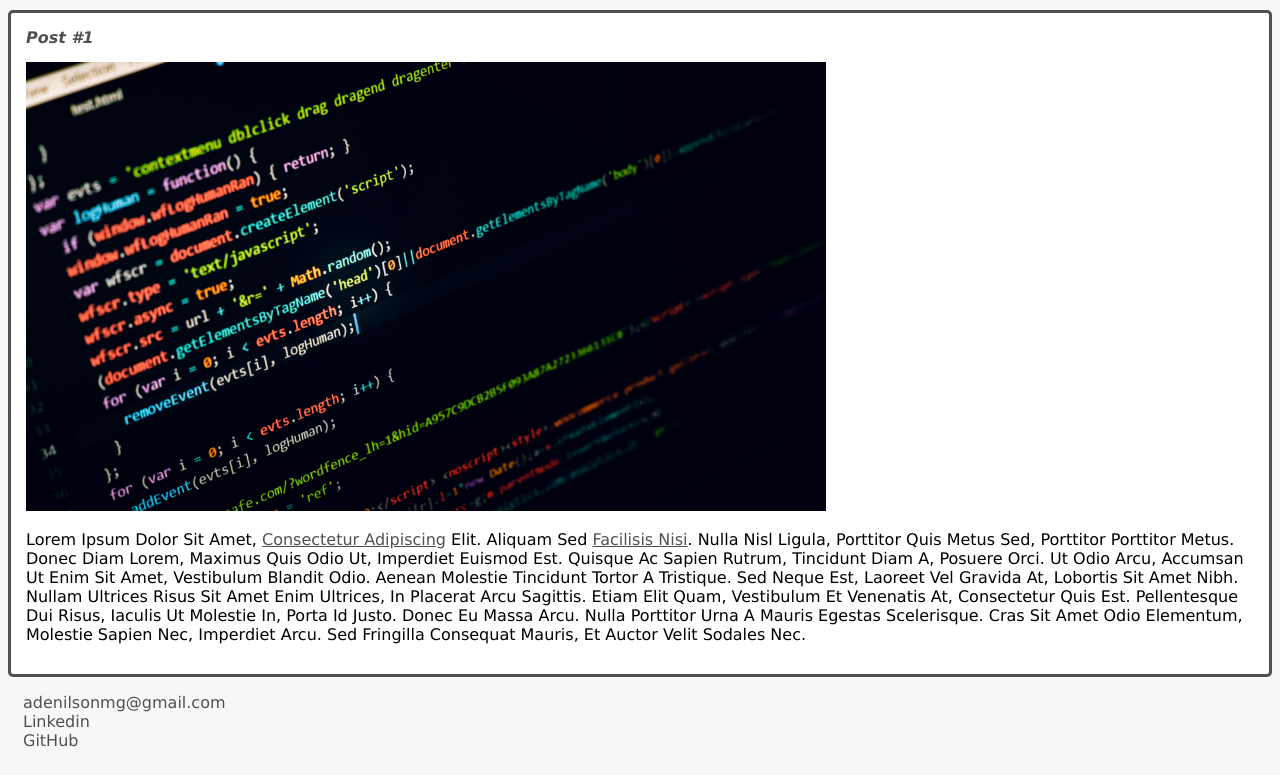
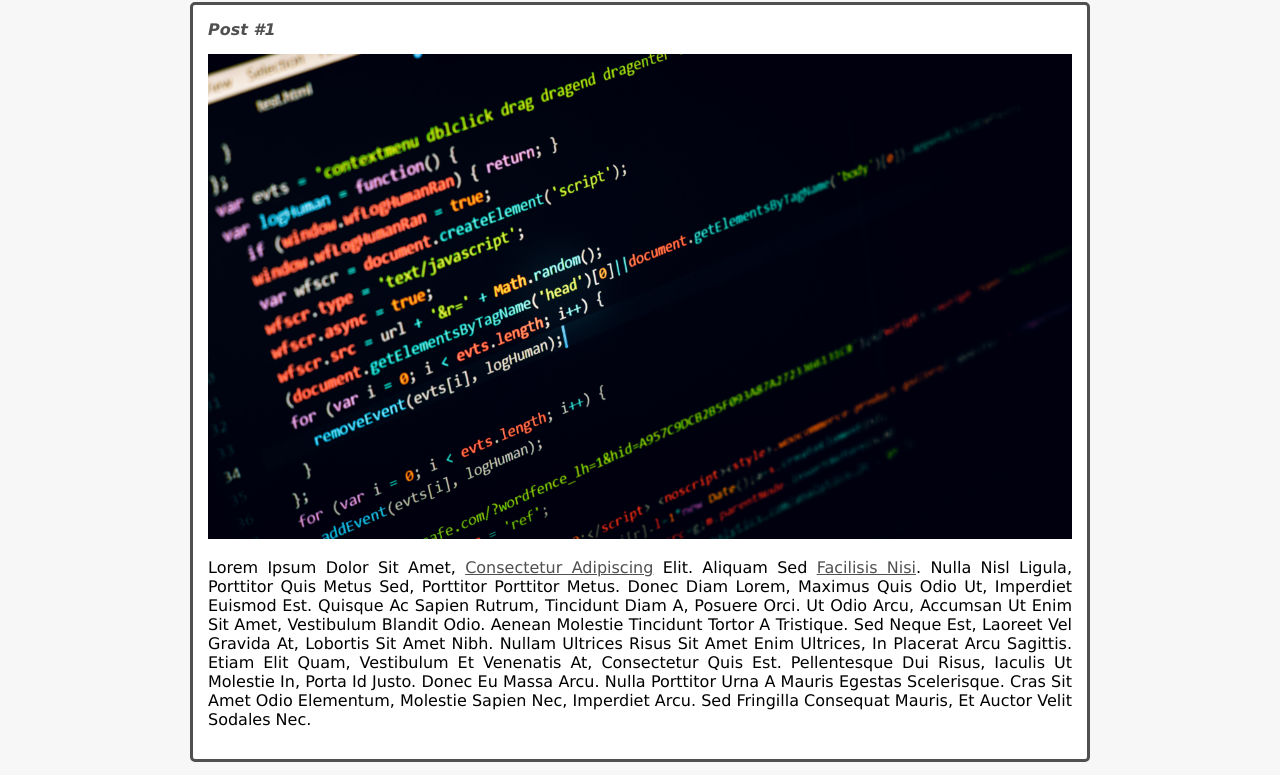
Before and after one commit to adepereira17/html5-css3-dio, a plain HTML site: page index.html in a window 1280 px wide. Shown: the part 167-942 px from the top of the page. Drawn offline with Linux system fonts and the light colour scheme.

Commit message:
Propriedades de dimensões e alinhamento

```diff
--- a/index.html
+++ b/index.html
@@ -18,7 +18,7 @@
             <article class="post">
                 <header>
                     <h3 class="post_title">Post #1</h3>
-                    <img src="html-code.jpg" alt="Editor de texto contendo código HTML" width="800px" class="post_image"/>
+                    <img src="html-code.jpg" alt="Editor de texto contendo código HTML" class="post_image"/>
                 </header>
                 <p class="post_content">
                     Lorem ipsum dolor sit amet, <a href="https://www.linkedin.com/in/adenilson-pereira/" target="_blank">consectetur adipiscing</a> elit. Aliquam sed <a href="mailto:adenilson@email.com">facilisis nisi</a>. Nulla nisl ligula, porttitor quis metus sed, porttitor porttitor metus. Donec diam lorem, maximus quis odio ut, imperdiet euismod est. Quisque ac sapien rutrum, tincidunt diam a, posuere orci. Ut odio arcu, accumsan ut enim sit amet, vestibulum blandit odio. Aenean molestie tincidunt tortor a tristique. Sed neque est, laoreet vel gravida at, lobortis sit amet nibh. Nullam ultrices risus sit amet enim ultrices, in placerat arcu sagittis. Etiam elit quam, vestibulum et venenatis at, consectetur quis est. Pellentesque dui risus, iaculis ut molestie in, porta id justo. Donec eu massa arcu. Nulla porttitor urna a mauris egestas scelerisque. Cras sit amet odio elementum, molestie sapien nec, imperdiet arcu. Sed fringilla consequat mauris, et auctor velit sodales nec.
--- a/style.css
+++ b/style.css
@@ -1,6 +1,8 @@
 body{
     background: #F7F7F7;
     font-family: Verdana;
+    max-width: 900px;
+    margin: auto;
 }
 
 .photo{
@@ -41,10 +43,12 @@ a{
     margin: 0;
     margin-bottom: 15px;
     text-transform: capitalize;
+    text-align: justify;
 }
 
 .post_image{
     margin-bottom: 15px;
+    width: 100%;
 }
 
 .contacts_list{
```
